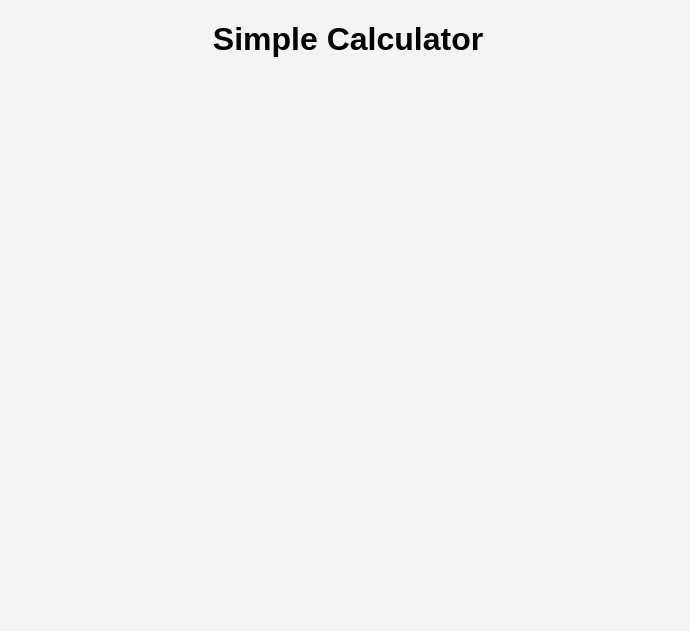
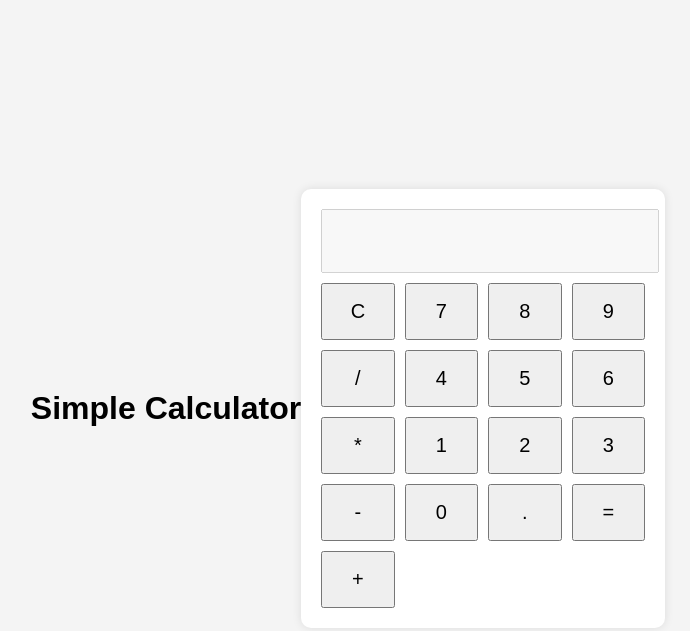
Before and after one commit to navi-sri007/Simple-Calculator, a plain HTML site: page index.html in a window 1280 px wide. Shown: the whole page, without its empty margins (292-982 px from the left). Drawn offline with Linux system fonts and the light colour scheme.

Commit message:
Fixed paths and added calculator styles

```diff
--- a/index.html
+++ b/index.html
@@ -4,11 +4,37 @@
     <meta charset="UTF-8">
     <meta name="viewport" content="width=device-width, initial-scale=1.0">
     <title>Simple Calculator</title>
-    <link rel="stylesheet" href="my-project/style.css"> <!-- Updated Path -->
+
+    <!-- Correct path to CSS -->
+    <link rel="stylesheet" href="my-project/style.css">
 </head>
 <body>
     <h1>Simple Calculator</h1>
 
-    <script src="my-project/script.js"></script> <!-- Updated Path -->
+    <div class="calculator">
+        <input type="text" id="display" disabled>
+        <div class="buttons">
+            <button onclick="clearDisplay()">C</button>
+            <button onclick="appendToDisplay('7')">7</button>
+            <button onclick="appendToDisplay('8')">8</button>
+            <button onclick="appendToDisplay('9')">9</button>
+            <button onclick="appendToDisplay('/')">/</button>
+            <button onclick="appendToDisplay('4')">4</button>
+            <button onclick="appendToDisplay('5')">5</button>
+            <button onclick="appendToDisplay('6')">6</button>
+            <button onclick="appendToDisplay('*')">*</button>
+            <button onclick="appendToDisplay('1')">1</button>
+            <button onclick="appendToDisplay('2')">2</button>
+            <button onclick="appendToDisplay('3')">3</button>
+            <button onclick="appendToDisplay('-')">-</button>
+            <button onclick="appendToDisplay('0')">0</button>
+            <button onclick="appendToDisplay('.')">.</button>
+            <button onclick="calculateResult()">=</button>
+            <button onclick="appendToDisplay('+')">+</button>
+        </div>
+    </div>
+
+    <!-- Correct path to JS -->
+    <script src="my-project/script.js"></script>
 </body>
 </html>
--- a/my-project/script.js
+++ b/my-project/script.js
@@ -1,16 +1,15 @@
 function appendToDisplay(value) {
-    document.getElementById("display").value += value;
+    document.getElementById('display').value += value;
 }
 
 function clearDisplay() {
-    document.getElementById("display").value = "";
+    document.getElementById('display').value = '';
 }
 
 function calculateResult() {
     try {
-        document.getElementById("display").value = eval(document.getElementById("display").value);
+        document.getElementById('display').value = eval(document.getElementById('display').value);
     } catch (error) {
-        alert("Invalid input");
+        document.getElementById('display').value = 'Error';
     }
 }
-console.log("Calculator script loaded!");
--- a/my-project/style.css
+++ b/my-project/style.css
@@ -1,44 +1,37 @@
 body {
     font-family: Arial, sans-serif;
-    text-align: center;
+    display: flex;
+    justify-content: center;
+    align-items: center;
+    height: 100vh;
     background-color: #f4f4f4;
 }
 
 .calculator {
-    width: 250px;
-    margin: 50px auto;
+    background: white;
     padding: 20px;
-    background: white;
     border-radius: 10px;
-    box-shadow: 0px 0px 10px gray;
+    box-shadow: 0px 0px 10px rgba(0, 0, 0, 0.1);
+    text-align: center;
 }
 
 #display {
     width: 100%;
-    height: 40px;
-    font-size: 20px;
+    height: 50px;
+    font-size: 24px;
     text-align: right;
     margin-bottom: 10px;
     padding: 5px;
-    border: 1px solid #ccc;
-    border-radius: 5px;
 }
 
-.buttons button {
-    width: 50px;
-    height: 50px;
-    font-size: 18px;
-    margin: 5px;
-    border: none;
-    cursor: pointer;
-    border-radius: 5px;
-    background: #ddd;
+.buttons {
+    display: grid;
+    grid-template-columns: repeat(4, 1fr);
+    gap: 10px;
 }
 
-.buttons button:hover {
-    background: #bbb;
+button {
+    padding: 15px;
+    font-size: 20px;
+    cursor: pointer;
 }
-
-button:active {
-    background: #999;
-}
```
